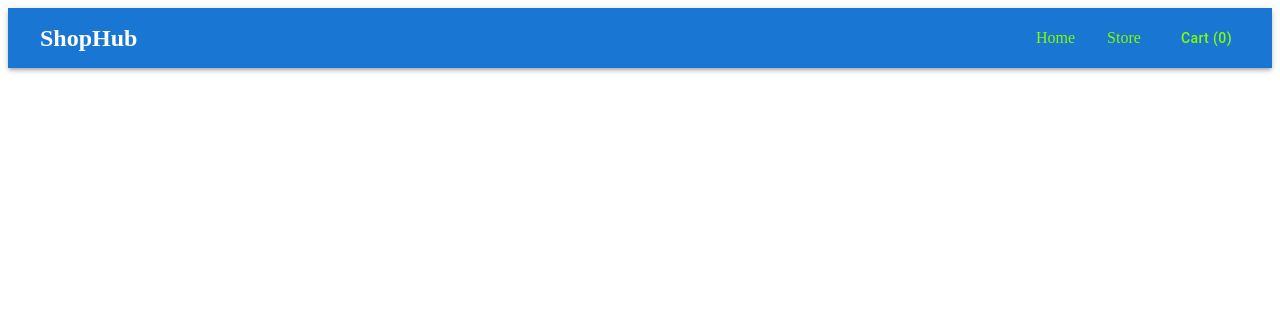
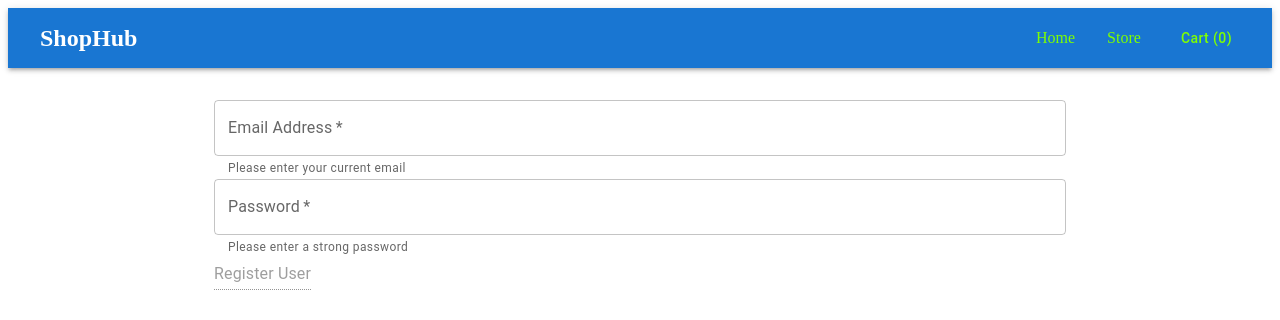
Before and after one commit to EVAITCS-Training/ShopHub, a React (Vite) app in the folder frontend/: page /login in a window 1280 px wide. Shown: the top 320 px of the page. Built offline with nearby package versions, Linux system fonts and the light colour scheme.

Commit message:
Login and Register setup

```diff
--- a/frontend/src/App.tsx
+++ b/frontend/src/App.tsx
@@ -3,6 +3,8 @@ import './App.css'
 import LandingPage from './static/LandingPage'
 import ProductIndex from './components/ProductIndex'
 import NavBar from './static/NavBar'
+import Register from './components/Register'
+import Login from './components/Login'
 
 function App() {
 
@@ -12,6 +14,8 @@ function App() {
       <Routes>
         <Route path='/' element={<LandingPage />} />
         <Route path='/products' element={<ProductIndex /> } />
+        <Route path='/register' element={<Register />} />
+        <Route path='/login' element={<Login />} />
       </Routes>
     </>
   )
--- /dev/null
+++ b/frontend/src/components/Login.tsx
@@ -0,0 +1,74 @@
+import { Box, Container, Input, TextField } from '@mui/material'
+import axios from 'axios'
+import { useFormik } from 'formik'
+import { useNavigate } from 'react-router-dom'
+import * as yup from 'yup'
+
+type AuthRequest = {
+    email: string,
+    password: string
+}
+
+export default function Login() {
+  const navigate = useNavigate();
+    const validationSchema = yup.object({
+        email: yup.string().required("Email is required for login"),
+        password: yup.string().required("Password is required")
+    })
+    const formik = useFormik({
+        initialValues: {
+            email: '',
+            password: ''
+        },
+        validationSchema: validationSchema,
+        onSubmit: async (values: AuthRequest) => {
+            const res = await axios.post(import.meta.env.VITE_API_URL + "auth/login",
+                values,
+                {
+                    headers: {
+                        "Content-Type" : "application/json"
+                    }
+                }
+            ).then(response => {
+                sessionStorage.setItem("jwt", response.data)
+                alert("Login Successful")
+                navigate("/products")
+            })
+        }
+    })
+  return (
+    <Container maxWidth="md">
+        <Box sx={{ mt: 4 }} component="form" onSubmit={formik.handleSubmit}>
+            <TextField
+            fullWidth
+            required
+            id='email'
+            label="Email Address"
+            type='email'
+            value={formik.values.email}
+            onChange={formik.handleChange}
+            onBlur={formik.handleBlur}
+            error={formik.touched.email && Boolean(formik.errors.email)}
+            helperText={formik.touched.email && formik.errors.email || "Please enter your current email"}
+            />
+            <TextField
+            fullWidth
+            required
+            id='password'
+            label="Password"
+            type='password'
+            value={formik.values.password}
+            onChange={formik.handleChange}
+            onBlur={formik.handleBlur}
+            error={formik.touched.password && Boolean(formik.errors.password)}
+            helperText={formik.touched.password && formik.errors.password || "Please enter a strong password"}
+            />
+            <Input
+             type='submit'
+             value="Register User"
+             disabled={!(formik.isValid && formik.dirty) || formik.isSubmitting}
+             />
+        </Box>
+    </Container>
+  )
+}
--- /dev/null
+++ b/frontend/src/components/Register.tsx
@@ -0,0 +1,73 @@
+import { Box, Container, Input, TextField } from '@mui/material'
+import axios from 'axios'
+import { useFormik } from 'formik'
+import { useNavigate } from 'react-router-dom'
+import * as yup from 'yup'
+
+type AuthRequest = {
+    email: string,
+    password: string
+}
+
+export default function Register() {
+    const navigate = useNavigate();
+    const validationSchema = yup.object({
+        email: yup.string().email("Has to be a valid email setup").required("Email is required for registration"),
+        password: yup.string().matches(/^(?=.*[a-z])(?=.*[A-Z])(?=.*\d)(?=.*[@$!%*?&])[A-Za-z\d@$!%*?&]{8,}$/, "Password must contain 1 Upper, 1 Lower, 1 Number, and 1 Special Character").required("Password is required")
+    })
+    const formik = useFormik({
+        initialValues: {
+            email: '',
+            password: ''
+        },
+        validationSchema: validationSchema,
+        onSubmit: async (values: AuthRequest) => {
+            const res = await axios.post(import.meta.env.VITE_API_URL + "auth/register",
+                values,
+                {
+                    headers: {
+                        "Content-Type" : "application/json"
+                    }
+                }
+            ).then(response => {
+                alert(response.data)
+                navigate("/login")
+            })
+        }
+    })
+  return (
+    <Container maxWidth="md">
+        <Box sx={{ mt: 4 }} component="form" onSubmit={formik.handleSubmit}>
+            <TextField
+            fullWidth
+            required
+            id='email'
+            label="Email Address"
+            type='email'
+            value={formik.values.email}
+            onChange={formik.handleChange}
+            onBlur={formik.handleBlur}
+            error={formik.touched.email && Boolean(formik.errors.email)}
+            helperText={formik.touched.email && formik.errors.email || "Please enter your current email"}
+            />
+            <TextField
+            fullWidth
+            required
+            id='password'
+            label="Password"
+            type='password'
+            value={formik.values.password}
+            onChange={formik.handleChange}
+            onBlur={formik.handleBlur}
+            error={formik.touched.password && Boolean(formik.errors.password)}
+            helperText={formik.touched.password && formik.errors.password || "Please enter a strong password"}
+            />
+            <Input
+             type='submit'
+             value="Register User"
+             disabled={!(formik.isValid && formik.dirty) || formik.isSubmitting}
+             />
+        </Box>
+    </Container>
+  )
+}
```
